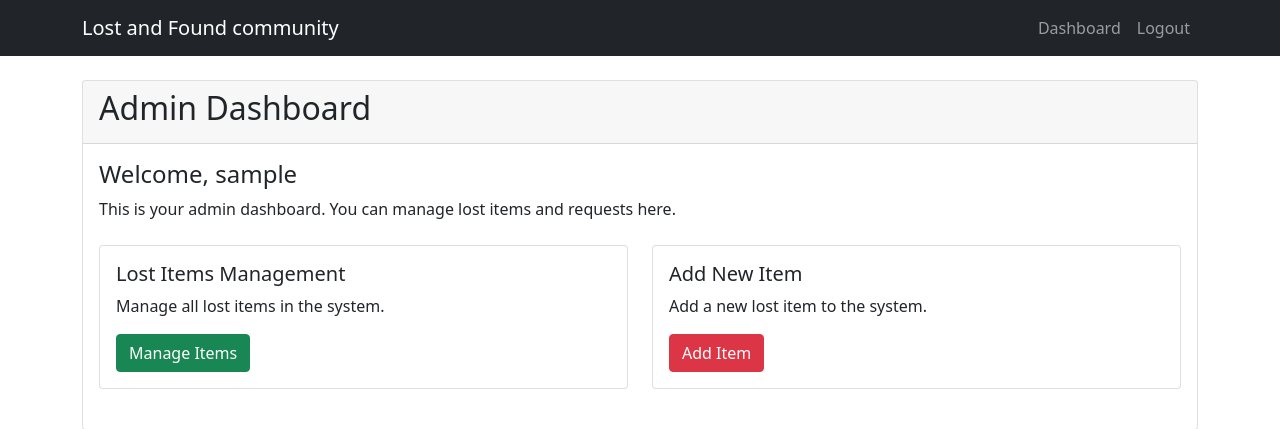
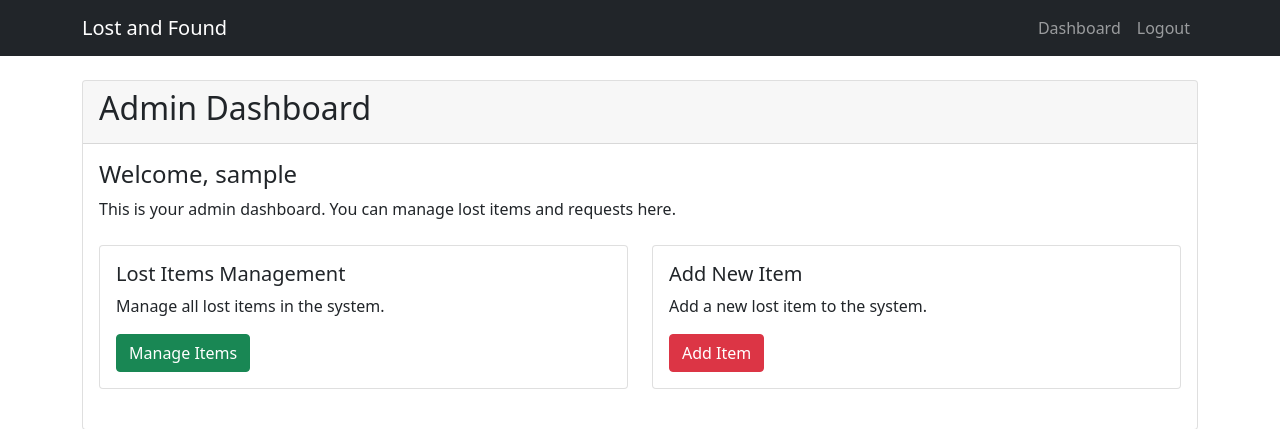
Before and after one commit to PavanPavu/Lost-and-Found-Item-User-Track-System, a Django app: page /accounts/admin-dashboard/ in a window 1280 px wide. Shown: the top 429 px of the page. Run offline with Django 5.2, Linux system fonts and the light colour scheme; the visitor is signed in with stand-in values (Sample User, id 1).

Commit message:
community

```diff
--- a/accounts/templates/accounts/base.html
+++ b/accounts/templates/accounts/base.html
@@ -9,7 +9,7 @@
 <body>
     <nav class="navbar navbar-expand-lg navbar-dark bg-dark">
         <div class="container">
-            <a class="navbar-brand" href="/">Lost and Found community</a>
+            <a class="navbar-brand" href="/">Lost and Found </a>
             <button class="navbar-toggler" type="button" data-bs-toggle="collapse" data-bs-target="#navbarNav">
                 <span class="navbar-toggler-icon"></span>
             </button>
```
